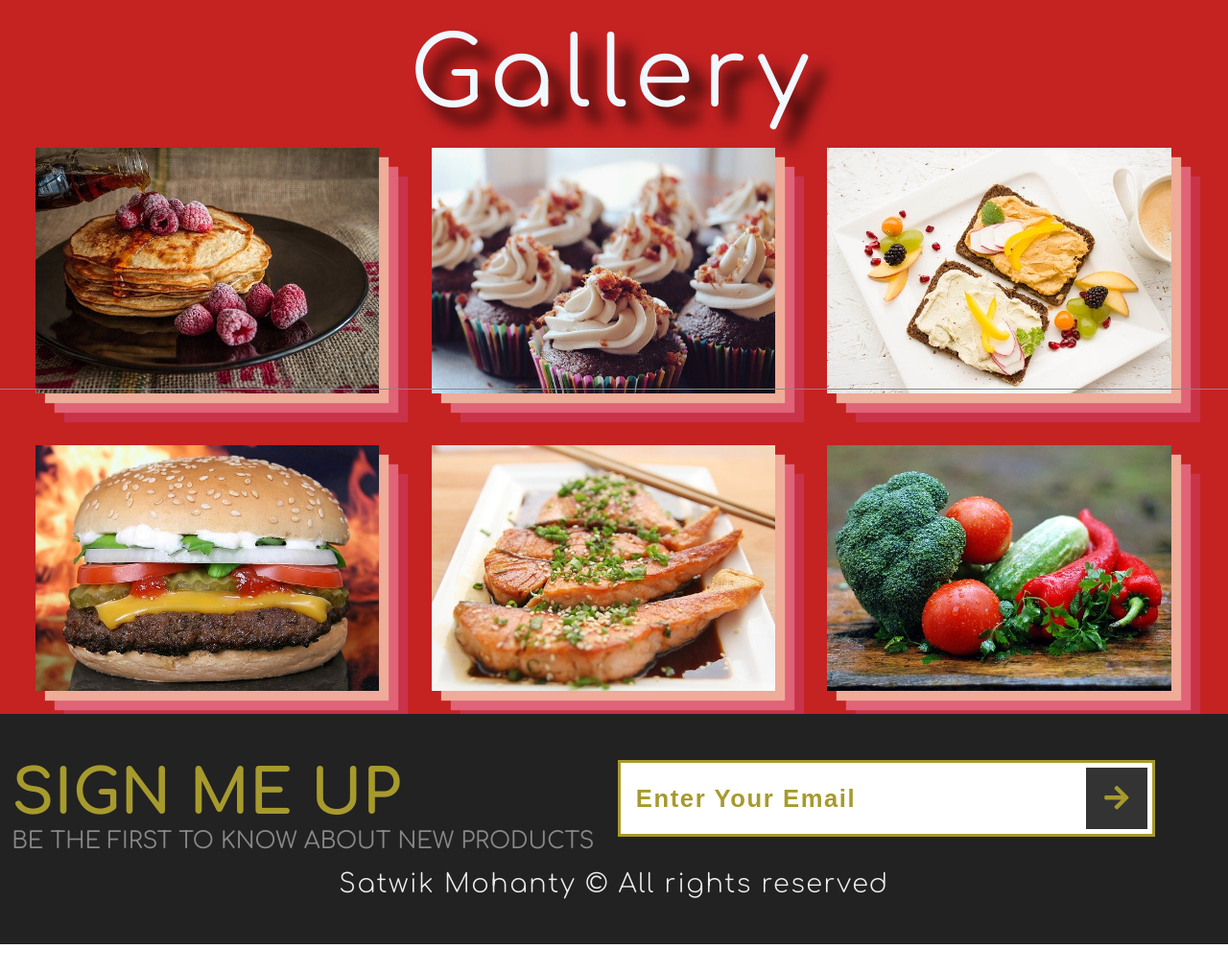
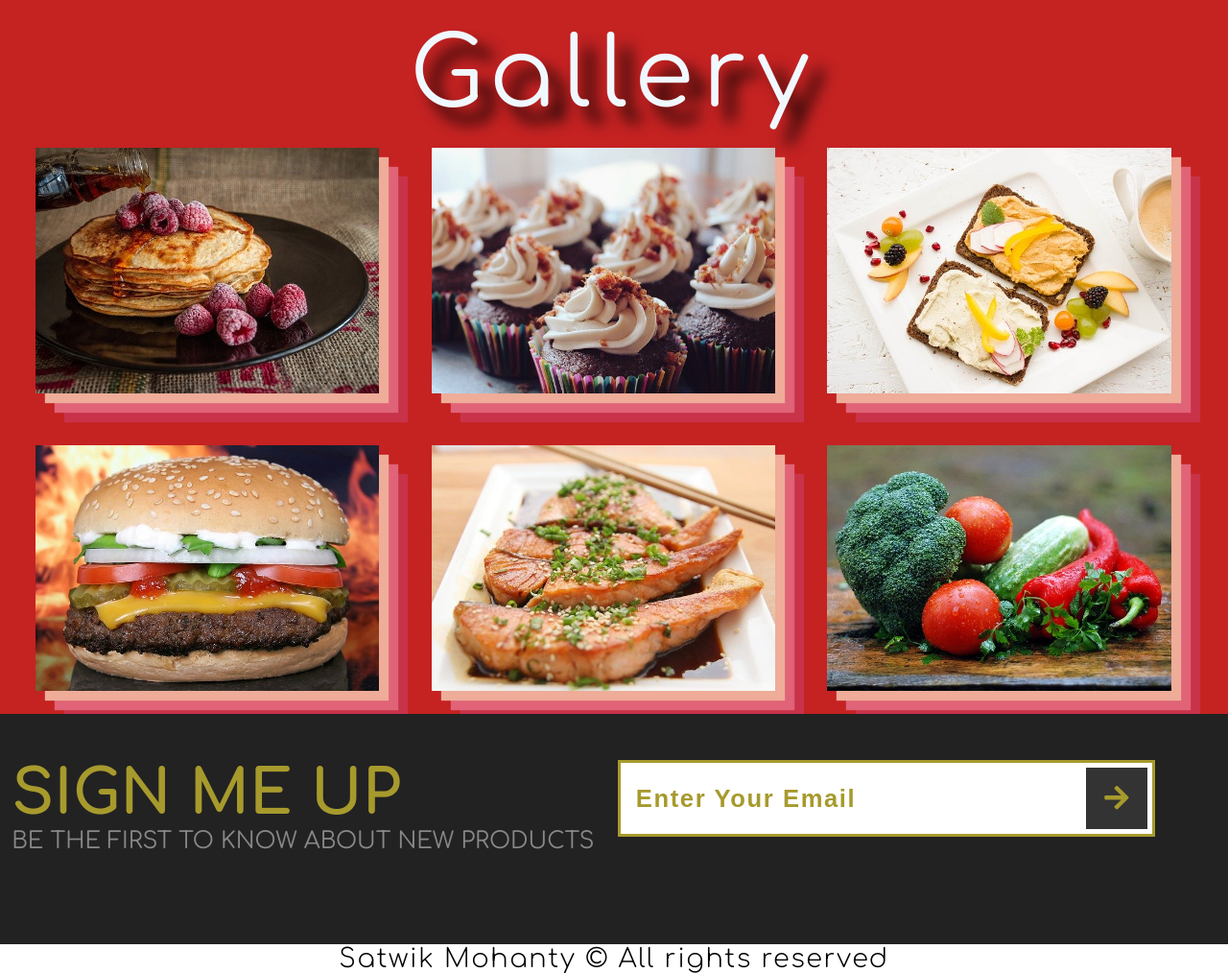
Before and after one commit to satwikskm/Resturent-Food, a plain HTML site: page index.html in a window 1280 px wide. Shown: the part 1617-2631 px from the top of the page at 96% size. Before the commit the page ends 2601 px from the top, so only its background shows below. Drawn offline with Linux system fonts and the light colour scheme.

Commit message:
minor-fixes-features

```diff
--- a/index.html
+++ b/index.html
@@ -132,8 +132,10 @@
                 <i class="fas fa-arrow-right"></i>
             </button>
         </form>
-        <p class="copyright">Satwik Mohanty &copy; All rights reserved</p>
+        <!-- <p class="copyright">Satwik Mohanty &copy; All rights reserved</p> -->
     </section>
+    <p class="copyright">Satwik Mohanty &copy; All rights reserved</p>
+
 
 
 
--- a/style.css
+++ b/style.css
@@ -317,7 +317,7 @@ a{
 } */
 
 .food-description{
-    position: absolute;
+   position: absolute;
     bottom: 20px;
     left:10px;
     margin: 20px 20px;
@@ -421,15 +421,16 @@ a{
   }
 
   .copyright {
-    position: absolute;
+
     bottom: 3rem;
     font-size: 1.7rem;
     font-weight: 200;
-    color: #eee;
+    color: rgb(0, 0, 0);
     letter-spacing: 0.1rem;
-    border-top: 0.1rem solid #888;
-    padding-top: 500px;
+
+
 
     width: 100%;
     text-align: center;
+
   }
```
